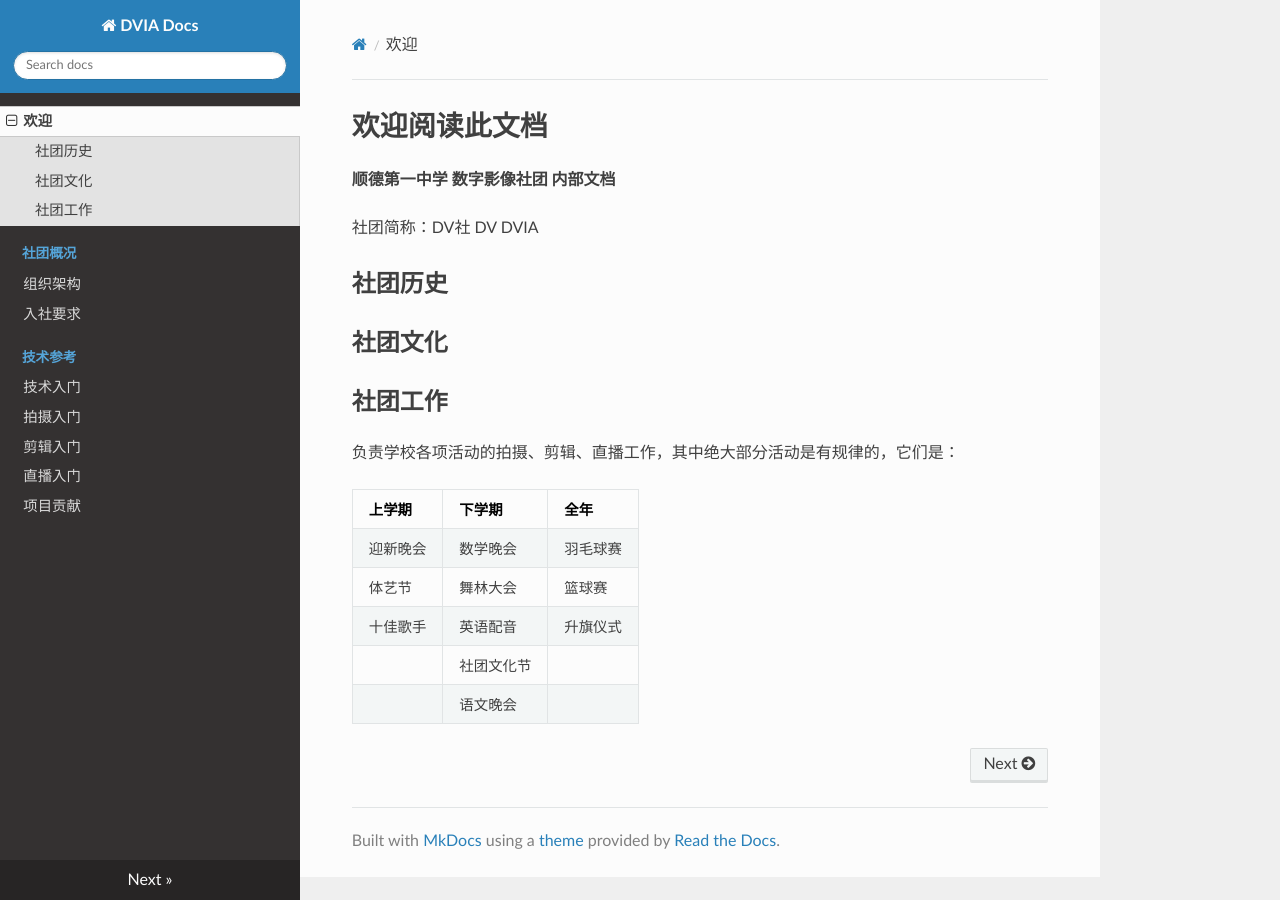
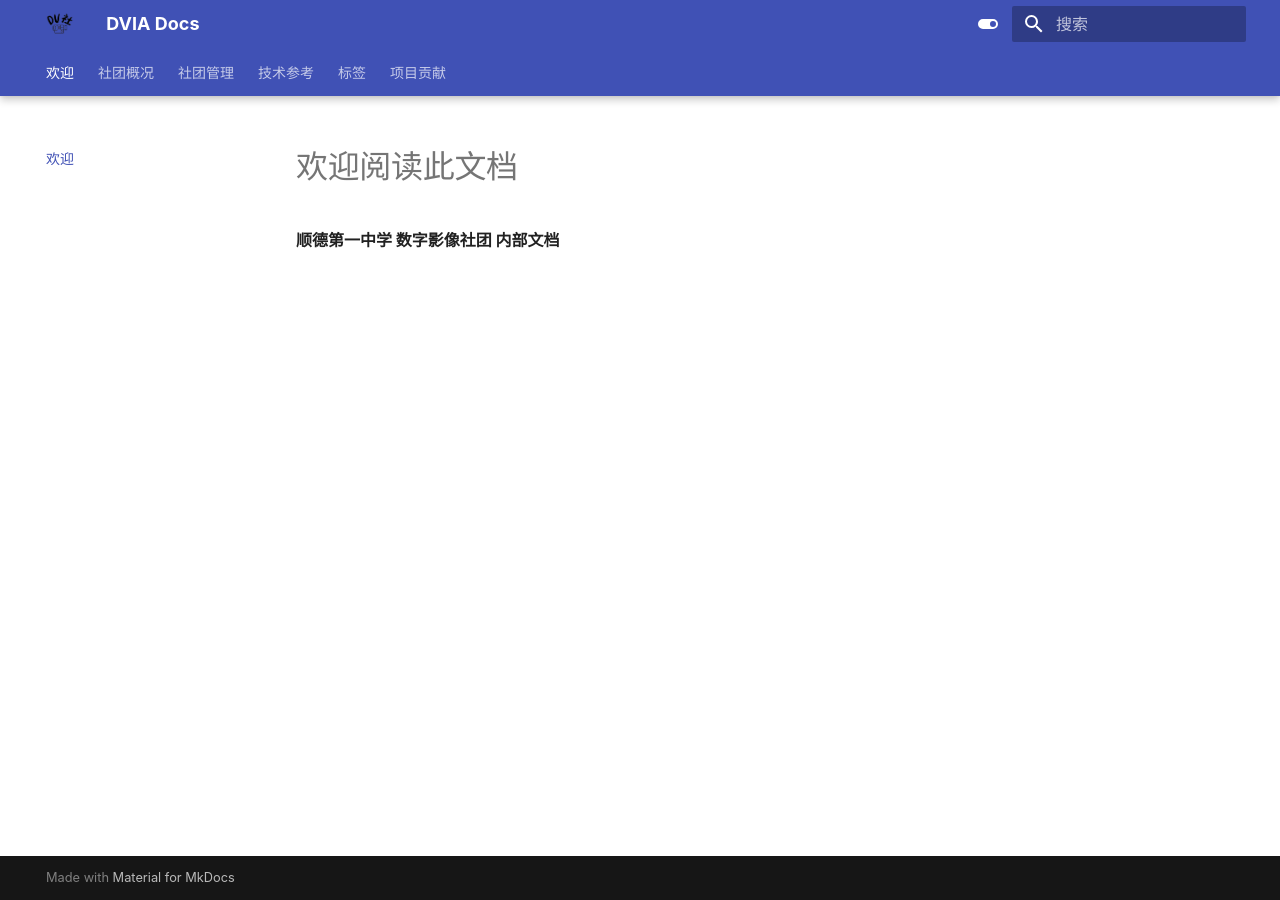
Before and after one commit to Github-DVIA/DVIA, an MkDocs documentation site: the page built from docs/index.md, in a window 1280 px wide. Built offline with MkDocs 1.6.1 and Material for MkDocs 9.7.7, drawn with Linux system fonts in a browser that asks for light colours; nearby versions of some CDN libraries.

Commit message:
update tree

```diff
--- a/docs/index.md
+++ b/docs/index.md
@@ -1,21 +1,3 @@
 # 欢迎阅读此文档
 
 **顺德第一中学 数字影像社团 内部文档**
-
-社团简称：DV社 DV DVIA
-
-## 社团历史
-
-## 社团文化
-
-## 社团工作
-
-负责学校各项活动的拍摄、剪辑、直播工作，其中绝大部分活动是有规律的，它们是：
-
-| 上学期 | 下学期 | 全年 |
-| - | - | - |
-| 迎新晚会 | 数学晚会 | 羽毛球赛 |
-| 体艺节   | 舞林大会 | 篮球赛   |
-| 十佳歌手 | 英语配音 | 升旗仪式 |
-|  | 社团文化节 |  |
-|  | 语文晚会   |  |
--- a/mkdocs.yml
+++ b/mkdocs.yml
@@ -1,14 +1,64 @@
 site_name: DVIA Docs
+plugins:
+  - git-revision-date
+  - tags:
+      tags_file: tags.md
+  - search:
+      lang:
+        - en
+        - ja
+      separator: '[\s\u200b\-]'
+markdown_extensions:
+  - pymdownx.arithmatex:
+      generic: true
+  - admonition
+  - extra
+  - tables
+  - smarty
+  - toc:
+      permalink: true
 theme:
-    name: readthedocs
+  features:
+    - search.suggest
+    - search.highlight
+    - navigation.instant
+    - navigation.top
+    - navigation.expand
+    - navigation.sections
+    # toc.integrate
+    - navigation.tabs
+    - navigation.tabs.sticky
+  palette:
+    - scheme: default
+      primary: indigo
+      accent: indigo
+      toggle:
+        icon: material/toggle-switch
+        name: Switch to dark mode
+    - scheme: slate
+      primary: indigo
+      accent: indigo
+      toggle:
+        icon: material/toggle-switch-off-outline
+        name: Switch to light mode
+  name: material
+  logo: logo/LOGO.png
+  favicon: logo/LOGO.png
+  font: false
+  locale: zh_CN
+  language: zh
 nav:
-    - '欢迎' : index.md
-    - '社团概况':
-        - '组织架构' : 'org.md'
-        - '入社要求' : 'need.md'
-    - '技术参考':
-        - '技术入门' : 'tech-index.md'
-        - '拍摄入门' : 'basicdv.md'
-        - '剪辑入门' : 'basiccut.md'
-        - '直播入门' : 'basicstream.md'
-    - '项目贡献' : thanks.md
+  - "欢迎": index.md
+  - "社团概况":
+      - "社团历史": "info/history.md"
+      - "社团工作": "info/work.md"
+  - "社团管理":
+      - "组织架构": "org.md"
+      - "加入社团": "join.md"
+  - "技术参考":
+      - "技术入门": "basic/entry.md"
+      - "拍摄入门": "basic/rec.md"
+      - "剪辑入门": "basic/cut.md"
+      - "直播入门": "basic/stream.md"
+  - "标签": tags.md
+  - "项目贡献": thanks.md
--- a/requirements.txt
+++ b/requirements.txt
@@ -1,2 +1,5 @@
 mkdocs==1.3.0
+jieba==0.42.1
+mkdocs_material==8.3.1
+mkdocs_git_revision_date_plugin==0.3.2
 jinja2==3.0.3 # See issue in https://forums.docker.com/t/jinja-mkdocs-issue-breaks-docker101tutorial/122671
```
Also changed, not shown: docs/info/history.md (added, +1 -0 lines), docs/info/work.md (added, +12 -0 lines), docs/tags.md (added, +3 -0 lines), docs/basic/cut.md (renamed from docs/basiccut.md), docs/basic/entry.md (renamed from docs/tech-index.md), docs/basic/rec.md (renamed from docs/basicdv.md), docs/basic/stream.md (renamed from docs/basicstream.md), docs/logo/LOGO.png (added).
